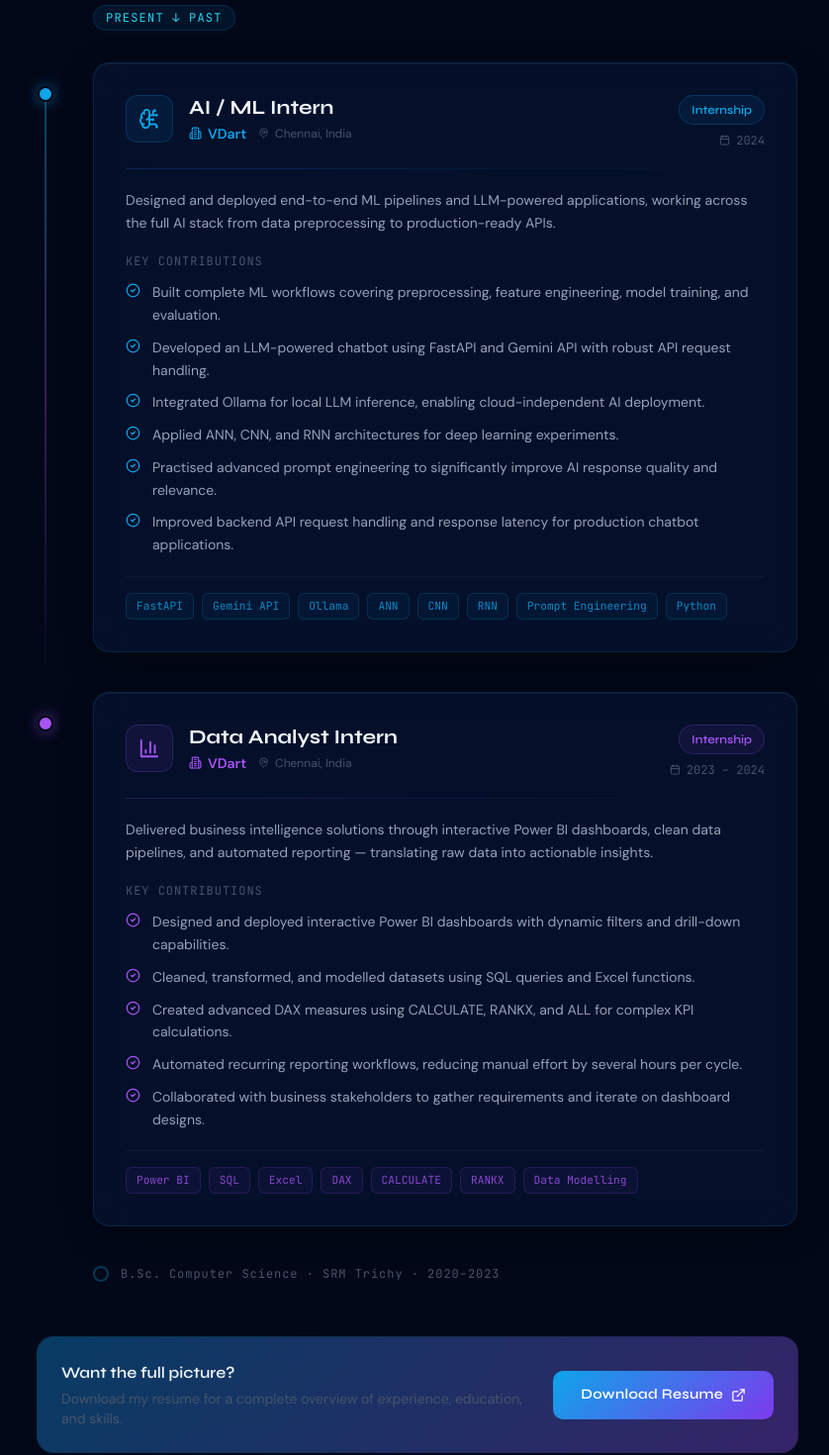
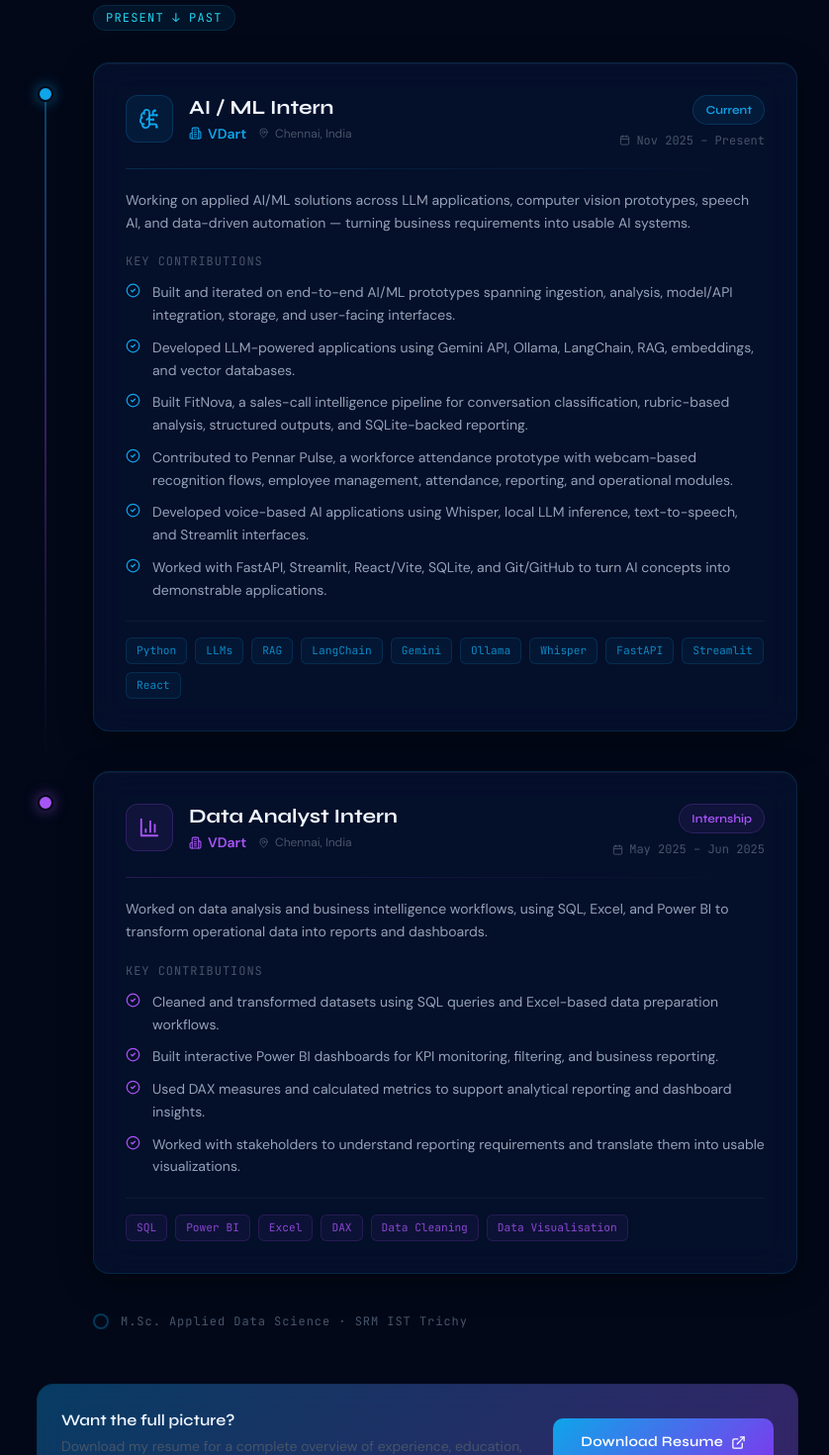
Before and after one commit to Vijaykio10/vijaya-portfolio, a React (Vite) app: page / in a window 1280 px wide. Shown: the part 4000-5470 px from the top of the page at 99% size, without its empty margins (26-864 px from the left). Built offline with nearby package versions, Linux system fonts and the light colour scheme.

Commit message:
Align portfolio experience with current AI/ML internship

```diff
--- a/src/components/Experience.jsx
+++ b/src/components/Experience.jsx
@@ -18,44 +18,43 @@ const experiences = [
     role: 'AI / ML Intern',
     company: 'VDart',
     location: 'Chennai, India',
-    period: '2024',
-    type: 'Internship',
+    period: 'Nov 2025 – Present',
+    type: 'Current',
     icon: BrainCircuit,
     accent: '#0ea5e9',
     accentBg: 'rgba(14,165,233,0.08)',
     accentBorder: 'rgba(14,165,233,0.2)',
     summary:
-      'Designed and deployed end-to-end ML pipelines and LLM-powered applications, working across the full AI stack from data preprocessing to production-ready APIs.',
+      'Working on applied AI/ML solutions across LLM applications, computer vision prototypes, speech AI, and data-driven automation — turning business requirements into usable AI systems.',
     achievements: [
-      'Built complete ML workflows covering preprocessing, feature engineering, model training, and evaluation.',
-      'Developed an LLM-powered chatbot using FastAPI and Gemini API with robust API request handling.',
-      'Integrated Ollama for local LLM inference, enabling cloud-independent AI deployment.',
-      'Applied ANN, CNN, and RNN architectures for deep learning experiments.',
-      'Practised advanced prompt engineering to significantly improve AI response quality and relevance.',
-      'Improved backend API request handling and response latency for production chatbot applications.',
+      'Built and iterated on end-to-end AI/ML prototypes spanning ingestion, analysis, model/API integration, storage, and user-facing interfaces.',
+      'Developed LLM-powered applications using Gemini API, Ollama, LangChain, RAG, embeddings, and vector databases.',
+      'Built FitNova, a sales-call intelligence pipeline for conversation classification, rubric-based analysis, structured outputs, and SQLite-backed reporting.',
+      'Contributed to Pennar Pulse, a workforce attendance prototype with webcam-based recognition flows, employee management, attendance, reporting, and operational modules.',
+      'Developed voice-based AI applications using Whisper, local LLM inference, text-to-speech, and Streamlit interfaces.',
+      'Worked with FastAPI, Streamlit, React/Vite, SQLite, and Git/GitHub to turn AI concepts into demonstrable applications.',
     ],
-    tags: ['FastAPI', 'Gemini API', 'Ollama', 'ANN', 'CNN', 'RNN', 'Prompt Engineering', 'Python'],
+    tags: ['Python', 'LLMs', 'RAG', 'LangChain', 'Gemini', 'Ollama', 'Whisper', 'FastAPI', 'Streamlit', 'React'],
   },
   {
     role: 'Data Analyst Intern',
     company: 'VDart',
     location: 'Chennai, India',
-    period: '2023 – 2024',
+    period: 'May 2025 – Jun 2025',
     type: 'Internship',
     icon: BarChart3,
     accent: '#a855f7',
     accentBg: 'rgba(168,85,247,0.08)',
     accentBorder: 'rgba(168,85,247,0.2)',
     summary:
-      'Delivered business intelligence solutions through interactive Power BI dashboards, clean data pipelines, and automated reporting — translating raw data into actionable insights.',
+      'Worked on data analysis and business intelligence workflows, using SQL, Excel, and Power BI to transform operational data into reports and dashboards.',
     achievements: [
-      'Designed and deployed interactive Power BI dashboards with dynamic filters and drill-down capabilities.',
-      'Cleaned, transformed, and modelled datasets using SQL queries and Excel functions.',
-      'Created advanced DAX measures using CALCULATE, RANKX, and ALL for complex KPI calculations.',
-      'Automated recurring reporting workflows, reducing manual effort by several hours per cycle.',
-      'Collaborated with business stakeholders to gather requirements and iterate on dashboard designs.',
+      'Cleaned and transformed datasets using SQL queries and Excel-based data preparation workflows.',
+      'Built interactive Power BI dashboards for KPI monitoring, filtering, and business reporting.',
+      'Used DAX measures and calculated metrics to support analytical reporting and dashboard insights.',
+      'Worked with stakeholders to understand reporting requirements and translate them into usable visualizations.',
     ],
-    tags: ['Power BI', 'SQL', 'Excel', 'DAX', 'CALCULATE', 'RANKX', 'Data Modelling'],
+    tags: ['SQL', 'Power BI', 'Excel', 'DAX', 'Data Cleaning', 'Data Visualisation'],
   },
 ]
 
@@ -95,7 +94,6 @@ function ExperienceCard({ exp, index }) {
       animate={inView ? 'visible' : 'hidden'}
       className="relative pl-10 md:pl-14"
     >
-      {/* Timeline dot */}
       <div
         className="absolute left-0 top-6 w-4 h-4 rounded-full border-2 z-10"
         style={{
@@ -105,7 +103,6 @@ function ExperienceCard({ exp, index }) {
         }}
       />
 
-      {/* Connector line to next card */}
       {index < experiences.length - 1 && (
         <div
           className="absolute left-[7px] top-10 w-0.5 h-full"
@@ -115,13 +112,9 @@ function ExperienceCard({ exp, index }) {
         />
       )}
 
-      {/* Card */}
       <div className="glass-card p-6 md:p-8 mb-10 group">
-
-        {/* Top row */}
         <div className="flex flex-col sm:flex-row sm:items-start sm:justify-between gap-4 mb-5">
           <div className="flex items-start gap-4">
-            {/* Icon */}
             <div
               className="w-12 h-12 rounded-xl flex items-center justify-center flex-shrink-0 transition-all duration-300 group-hover:scale-110"
               style={{ background: accentBg, border: `1px solid ${accentBorder}` }}
@@ -129,7 +122,6 @@ function ExperienceCard({ exp, index }) {
               <Icon size={22} style={{ color: accent }} />
             </div>
 
-            {/* Role & company */}
             <div>
               <h3
                 className="text-xl font-bold leading-tight mb-1"
@@ -150,7 +142,6 @@ function ExperienceCard({ exp, index }) {
             </div>
           </div>
 
-          {/* Period + type badge */}
           <div className="flex flex-col items-start sm:items-end gap-2 flex-shrink-0">
             <div
               className="flex items-center gap-2 px-3 py-1.5 rounded-full text-xs font-semibold"
@@ -170,18 +161,15 @@ function ExperienceCard({ exp, index }) {
           </div>
         </div>
 
-        {/* Divider */}
         <div
           className="w-full h-px mb-5"
           style={{ background: `linear-gradient(90deg, ${accent}30, transparent)` }}
         />
 
-        {/* Summary */}
         <p className="text-sm leading-relaxed mb-5" style={{ color: 'var(--text-secondary)' }}>
           {summary}
         </p>
 
-        {/* Achievements */}
         <div className="mb-5">
           <p
             className="text-xs font-mono mb-3"
@@ -196,7 +184,6 @@ function ExperienceCard({ exp, index }) {
           </ul>
         </div>
 
-        {/* Tags */}
         <div className="flex flex-wrap gap-2 pt-4" style={{ borderTop: '1px solid rgba(255,255,255,0.04)' }}>
           {tags.map(tag => (
             <span
@@ -224,8 +211,6 @@ export default function Experience() {
   return (
     <section id="experience" className="section">
       <div className="container-max">
-
-        {/* ── Header ── */}
         <motion.div
           ref={headerRef}
           variants={fadeUp}
@@ -240,14 +225,11 @@ export default function Experience() {
             Professional <span className="gradient-text">Experience</span>
           </h2>
           <p className="section-subtitle">
-            Hands-on internship experience spanning AI/ML engineering and data analytics — both at VDart.
+            Applied AI/ML and data analytics experience at VDart, with a focus on building practical systems from business requirements.
           </p>
         </motion.div>
 
-        {/* ── Timeline ── */}
         <div className="relative max-w-3xl">
-
-          {/* Top timeline label */}
           <motion.div
             variants={fadeUp}
             initial="hidden"
@@ -267,12 +249,10 @@ export default function Experience() {
             </span>
           </motion.div>
 
-          {/* Experience cards */}
           {experiences.map((exp, i) => (
             <ExperienceCard key={exp.role} exp={exp} index={i} />
           ))}
 
-          {/* Timeline end marker */}
           <motion.div
             variants={fadeUp}
             initial="hidden"
@@ -291,12 +271,11 @@ export default function Experience() {
               className="text-xs font-mono"
               style={{ color: 'var(--text-muted)', letterSpacing: '0.08em' }}
             >
-              B.Sc. Computer Science · SRM Trichy · 2020–2023
+              M.Sc. Applied Data Science · SRM IST Trichy
             </span>
           </motion.div>
         </div>
 
-        {/* ── Bottom CTA ── */}
         <motion.div
           variants={fadeUp}
           initial="hidden"
@@ -312,7 +291,7 @@ export default function Experience() {
               Want the full picture?
             </p>
             <p className="text-sm" style={{ color: 'var(--text-muted)' }}>
-              Download my resume for a complete overview of experience, education, and skills.
+              Download my resume for a complete overview of experience, education, and projects.
             </p>
           </div>
           <a
@@ -326,7 +305,6 @@ export default function Experience() {
             </span>
           </a>
         </motion.div>
-
       </div>
     </section>
   )
```
